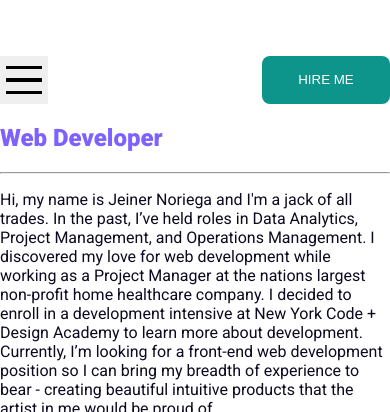
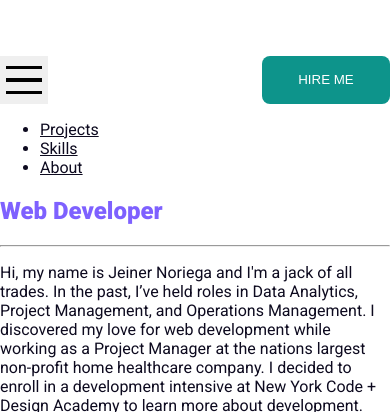
Before and after one commit to bigal2331/bigal2331.github.io, a website: page index.html in a window 390 px wide. Both pictures are taken after a click on the button 24 px from the left and 79 px from the top of the page. Shown: the top 412 px of the page. Drawn offline with Linux system fonts and the light colour scheme.

Commit message:
added mobile menu

```diff
--- a/index.html
+++ b/index.html
@@ -23,6 +23,13 @@
         <button class="hire-me">hire me</button>
       </header>
       <div class="main"></div>
+      <nav class="mobile-nav">
+        <ul class="mobile-nav__items">
+          <li class="mobile-nav__item"><a href="#projects">Projects</a></li>
+          <li class="mobile-nav__item"><a href="#skills">Skills</a></li>
+          <li class="mobile-nav__item"><a href="#about">About</a></li>
+        </ul>
+      </nav>
       <section id="about">
         <div>
           <h1>Web Developer</h1>
@@ -128,5 +135,6 @@
         </div>
       </section>
     </div>
+  <script src="main.js"></script>
   </body>
 </html>
--- a/main.js
+++ b/main.js
@@ -1,8 +1,10 @@
-$(function() {
-  $('.js-nav a, .js-connect').click(function(e) {
-    e.preventDefault();
-    $('body, html').animate({
-      scrollTop: $($.attr(this, 'href')).offset().top
-    }, 750);
-  });
-});
+let toggleButton = document.querySelector('.toggle-button');
+let mobileNav = document.querySelector('.mobile-nav');
+
+let expandMenu = () =>{
+
+  mobileNav.classList.toggle('show-mobile-nav');
+}
+
+
+toggleButton.addEventListener('click', expandMenu);
--- a/styles/styles.scss
+++ b/styles/styles.scss
@@ -68,6 +68,14 @@ header {
   font-weight: 500;
   grid-column-start: end;
   justify-self: end;
+}
+
+.mobile-nav{
+  display: none;
+}
+
+.show-mobile-nav{
+  display: block;
 }
 .toggle-button {
   width: 3rem;
```
Also changed, not shown: package.json (added, +20 -0 lines), styles/styles.css, 1 other file.
